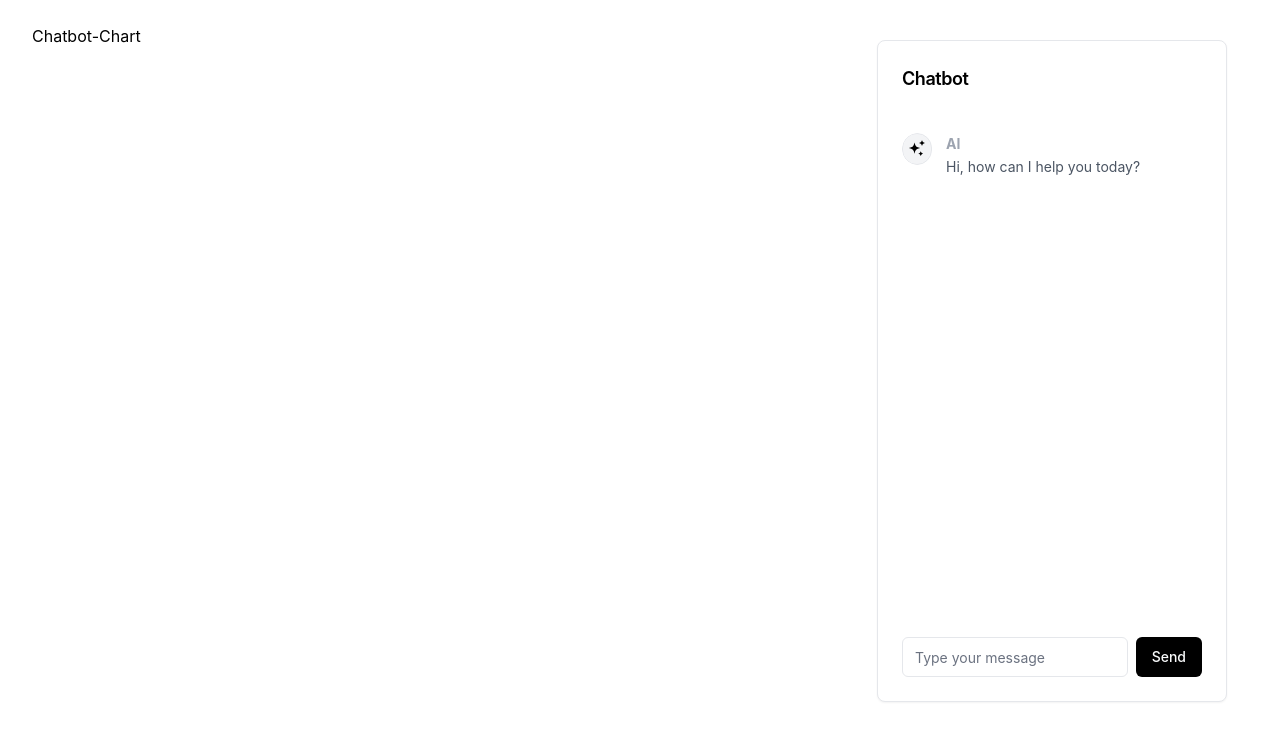
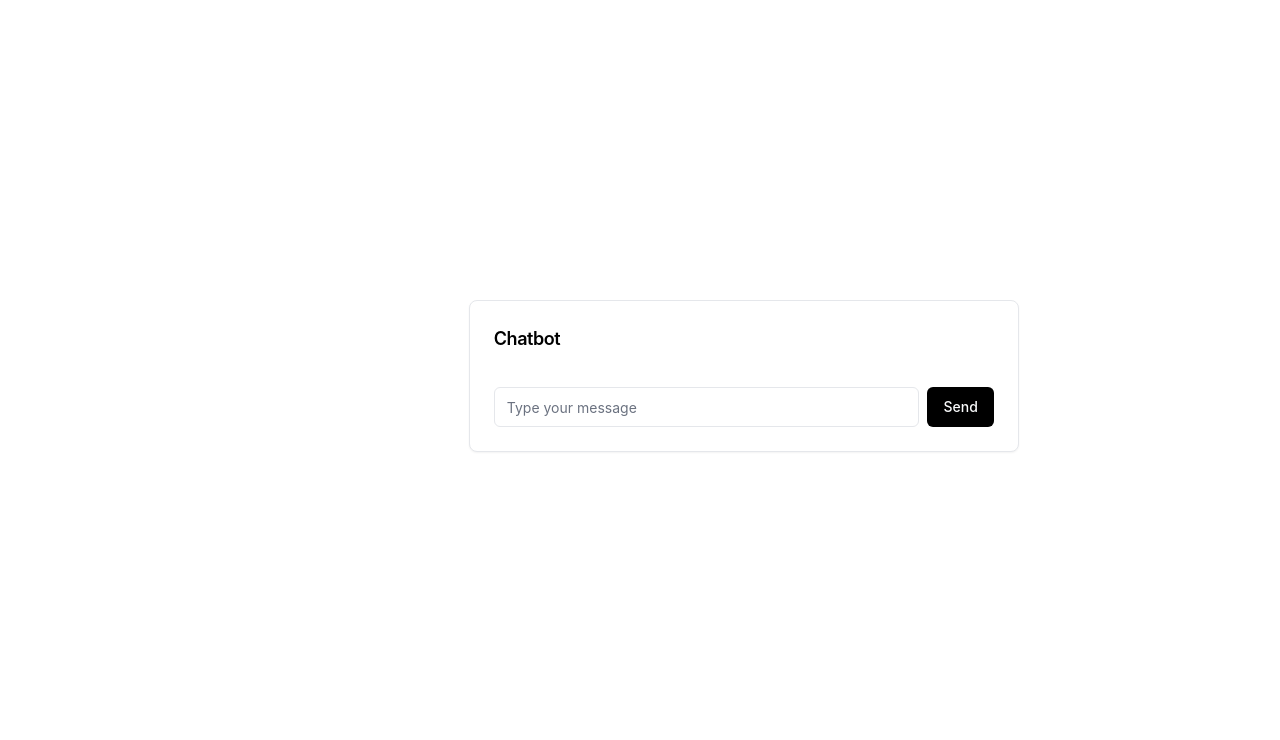
Before and after one commit to annshiv/chat-chart, a React (Create React App) app: page / in a window 1280 px wide. Shown: the top 740 px of the page. Built offline with nearby package versions, Linux system fonts and the light colour scheme.

Commit message:
fix(chatbot): Chatbot center

```diff
--- a/src/App.css
+++ b/src/App.css
@@ -1,4 +1,3 @@
-/* Base styles for the layout */
 body {
   overflow: hidden;
 }
@@ -15,9 +14,6 @@ body {
   padding: 1.5rem;
   border-radius: 0.5rem;
   border: 1px solid #e5e7eb;
-  width: 100%;
-  height: 100%;
-  max-width: 350px;
   min-width: 250px;
   margin: 0 auto;
 }
@@ -122,7 +118,6 @@ p {
     position: relative;
     top: 0;
     right: 0;
-    margin-left: auto;
   }
 
 }
--- a/src/App.tsx
+++ b/src/App.tsx
@@ -1,15 +1,32 @@
-import React from "react";
-import Chatbot from "./Chatbot";
+import React, { useState } from 'react';
+import Chatbot from './Chatbot';
 import './index.css';
 
 const App: React.FC = () => {
+  const [showChart, setShowChart] = useState(false);
+
+  const containerStyle = {
+    display: 'flex',
+    justifyContent: 'center',
+    alignItems: 'center',
+    height: '90vh',
+    width: '85vw',
+    margin: 'auto',
+  };
+
+  const chatbotContainerStyle = {
+    marginLeft: showChart ? 'auto' : '0px',
+  };
+
   return (
-    <div className="component">
-      <div className="box">
-        <h1>Chatbot-Chart</h1>
-      </div>
-      <div className="chatbot-container">
-        <Chatbot />
+    <div className="component" style={showChart ? {} : containerStyle}>
+      {showChart && (
+        <div className="box">
+          <h1>Chatbot-Chart</h1>
+        </div>
+      )}
+      <div className="chatbot-container" style={chatbotContainerStyle}>
+        <Chatbot showChart={showChart} setShowChart={setShowChart} />
       </div>
     </div>
   );
--- a/src/Chatbot.tsx
+++ b/src/Chatbot.tsx
@@ -1,16 +1,21 @@
-import React, { useEffect, useRef, useState } from "react";
-import "./App.css";
+import React, { useEffect, useRef, useState } from 'react';
+import './App.css';
 
 interface Message {
   user: boolean;
   text: string;
 }
 
-const Chatbot = () => {
-  const [message, setMessage] = useState("");
-  const [chatMessages, setChatMessages] = useState<Message[]>([
-    { user: false, text: "Hi, how can I help you today?" },
-  ]);
+interface IChatBot {
+  showChart: boolean;
+  setShowChart: (value: boolean) => void;
+}
+
+const Chatbot = (props: IChatBot) => {
+  const { showChart, setShowChart } = props;
+  const [message, setMessage] = useState('');
+  const [chatMessages, setChatMessages] = useState<Message[]>([{ user: false, text: '' }]);
+  const [firstMessageSent, setFirstMessageSent] = useState(false);
 
   const chatContainerRef = useRef<HTMLDivElement>(null);
 
@@ -23,24 +28,15 @@ const Chatbot = () => {
     const newUserMessage: Message = { user: true, text: message };
     const aiResponse: Message = { user: false, text: "I don't know" };
 
-    // Add both user's message and AI's response together
     setChatMessages([...chatMessages, newUserMessage, aiResponse]);
-    setMessage("");
+    setMessage('');
+
+    if (!firstMessageSent) {
+      setShowChart(true);
+      setFirstMessageSent(true);
+    }
   };
 
-  useEffect(() => {
-    // Load chat messages from external source or API
-    // For demonstration, I'll simulate loading messages after 1 second
-    const timer = setTimeout(() => {
-      setChatMessages([
-        { user: false, text: "Hi, how can I help you today?" },
-      ]);
-    }, 1000);
-
-    return () => clearTimeout(timer);
-  }, []); // Empty dependency array to run only once on component mount
-
-  // Scroll to the bottom of the chat container
   useEffect(() => {
     if (chatContainerRef.current) {
       chatContainerRef.current.scrollTop = chatContainerRef.current.scrollHeight;
@@ -49,12 +45,8 @@ const Chatbot = () => {
 
   return (
     <div className="chatbot">
-      <div className="chatbot-box">
+      <div className="chatbot-box" style={{ width: showChart ? '100%' : '550px', maxWidth:  showChart ? '350px' : "550px", height: showChart ? '85%' : "25%" }}>
         {/* Heading */}
-            {/* <div>
-      <h1>Current Template: {template}</h1>
-      <button onClick={changeTemplate}>Change Template</button>
-    </div> */}
         <div className="flex flex-col space-y-1.5 pb-6">
           <h2 className="font-semibold text-lg tracking-tight">Chatbot</h2>
         </div>
@@ -63,15 +55,15 @@ const Chatbot = () => {
         <div
           className="message-div pr-4 h-[474px] overflow-y-scroll"
           ref={chatContainerRef}
-          style={{ minWidth: "100%" }}
-        >
-          {chatMessages.map((msg, index) => (
+          style={{ minWidth: '100%', height: showChart ? '520px': '10px' }}>
+          {chatMessages.map(
+            (msg, index) =>
+              msg.text !== '' && (
                 <div
                   key={index}
                   className={`flex gap-3 my-4 text-gray-600 text-sm flex-1 ${
-                msg.user ? "justify-end" : "justify-start"
-              }`}
-            >
+                    msg.user ? 'justify-end' : 'justify-start'
+                  }`}>
                   {!msg.user && (
                     <span className="relative flex shrink-0 overflow-hidden rounded-full w-8 h-8">
                       <div className="rounded-full bg-gray-100 border p-1">
@@ -83,8 +75,7 @@ const Chatbot = () => {
                           aria-hidden="true"
                           height="20"
                           width="20"
-                      xmlns="http://www.w3.org/2000/svg"
-                    >
+                          xmlns="http://www.w3.org/2000/svg">
                           <path
                             strokeLinecap="round"
                             strokeLinejoin="round"
@@ -96,24 +87,21 @@ const Chatbot = () => {
                   )}
                   <p className="leading-relaxed">
                     <span
-                  className={`block font-bold ${
-                    msg.user ? "text-gray-700" : "text-gray-400"
-                  }`}
-                >
-                  {msg.user ? "You" : "AI"}
+                      className={`block font-bold ${msg.user ? 'text-gray-700' : 'text-gray-400'}`}>
+                      {msg.user ? 'You' : 'AI'}
                     </span>
                     {msg.text}
                   </p>
                 </div>
-          ))}
+              )
+          )}
         </div>
 
         {/* Input Box */}
         <div className="flex items-center pt-0">
           <form
             className="flex items-center justify-center w-full space-x-2"
-            onSubmit={handleSubmit}
-          >
+            onSubmit={handleSubmit}>
             <input
               className="flex h-10 w-full rounded-md border border-[#e5e7eb] px-3 py-2 text-sm placeholder-[#6b7280] focus:outline-none focus:ring-2 focus:ring-[#9ca3af] disabled:cursor-not-allowed disabled:opacity-50 text-[#030712] focus-visible:ring-offset-2"
               placeholder="Type your message"
@@ -122,8 +110,7 @@ const Chatbot = () => {
             />
             <button
               className="inline-flex items-center justify-center rounded-md text-sm font-medium text-[#f9fafb] disabled:pointer-events-none disabled:opacity-50 bg-black hover:bg-[#111827E6] h-10 px-4 py-2"
-              type="submit"
-            >
+              type="submit">
               Send
             </button>
           </form>
```
Lines whose indentation alone changed are shown as unchanged.
